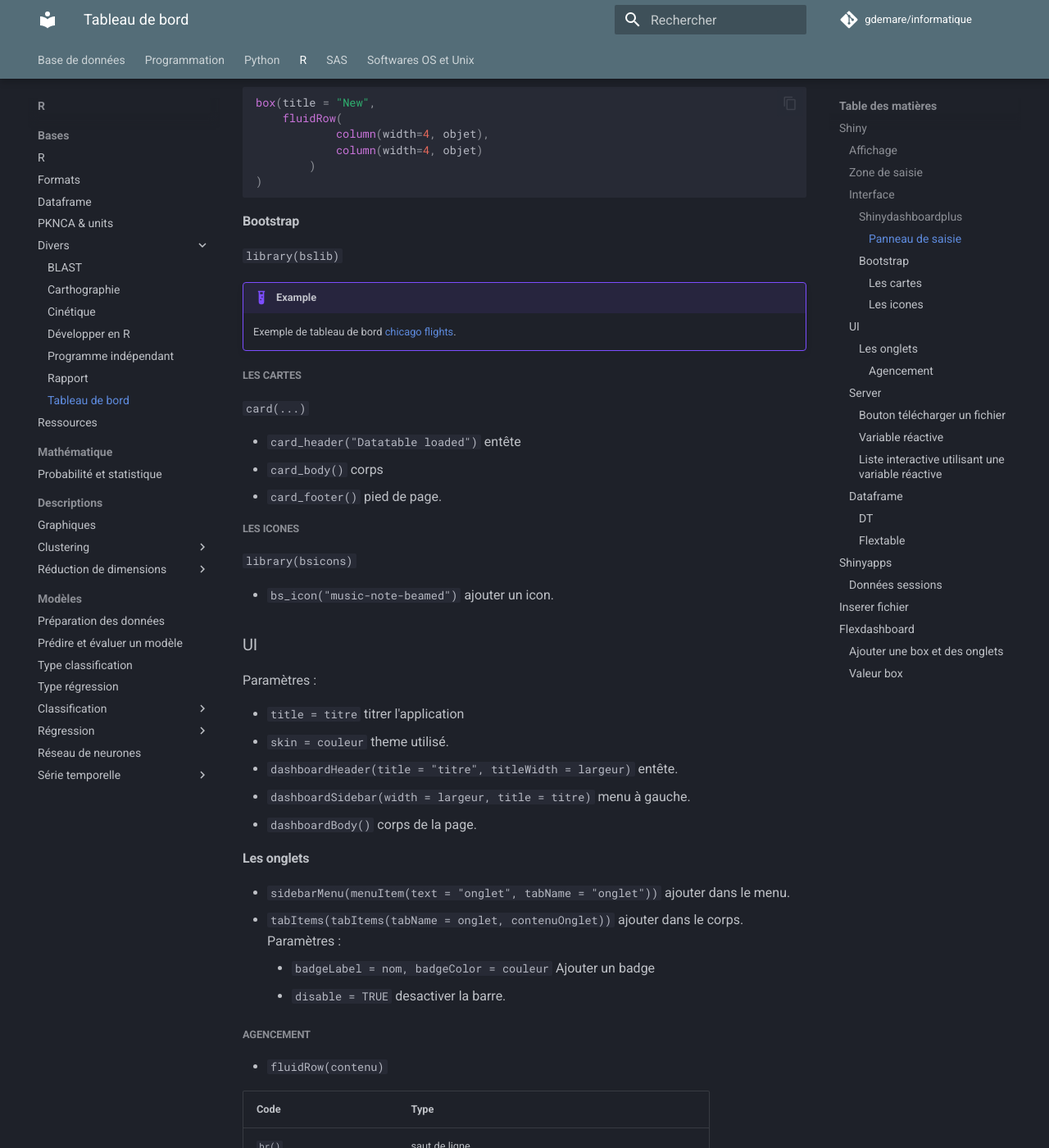
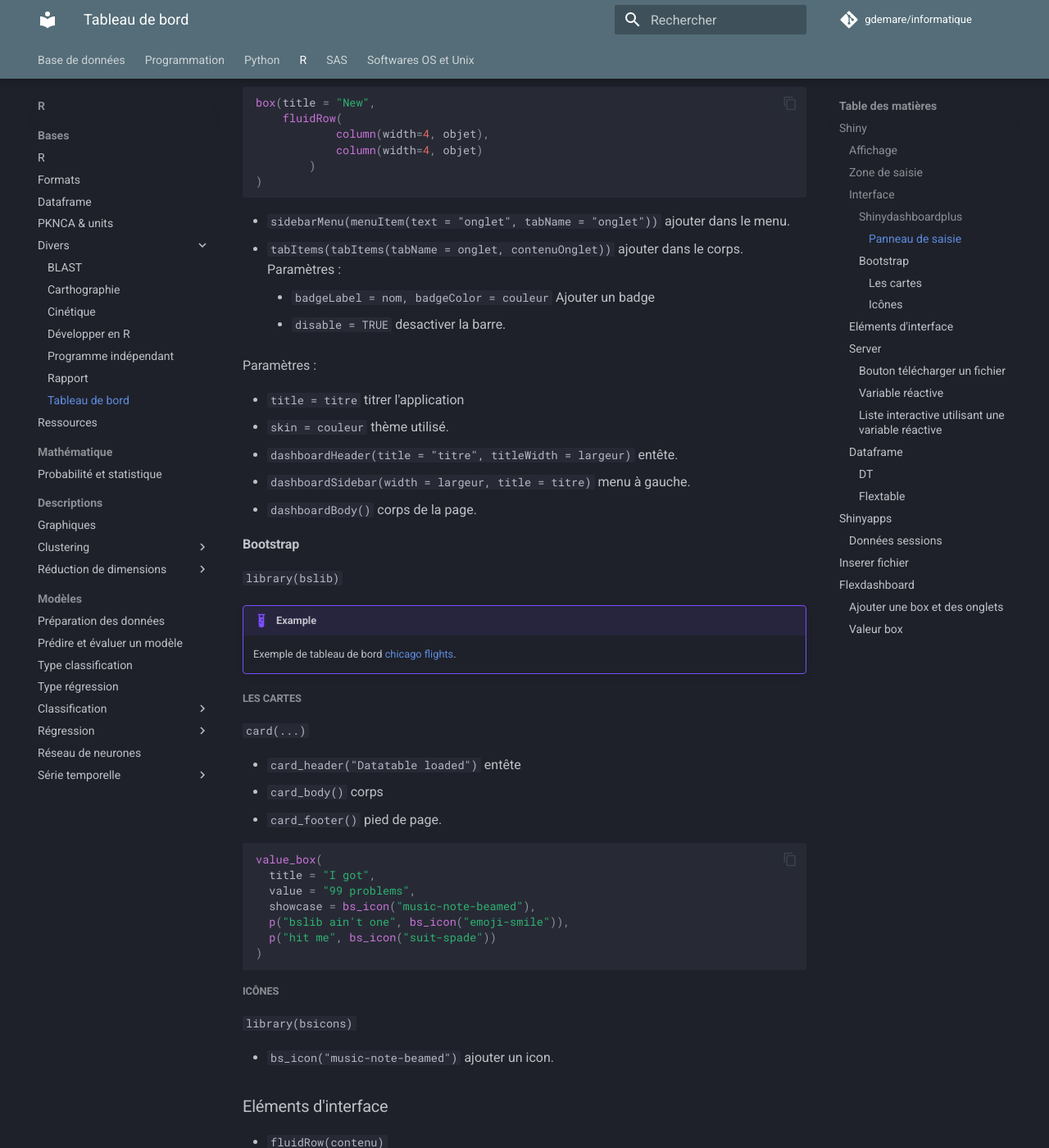
Before and after one commit to gdemare/Informatique, an MkDocs documentation site: the page built from docs/r/tableau-de-bord_r.md, in a window 1280 px wide and 1400 px high, scrolled down 2114 px. Shown: the whole window at 82% size. Built offline with MkDocs 1.6.1 and Material for MkDocs 9.7.7, drawn with Linux system fonts in a browser that asks for light colours; comment, search, counter and statistics services are not loaded.

Commit message:
Update tableau-de-bord_r.md

````diff
--- a/docs/r/tableau-de-bord_r.md
+++ b/docs/r/tableau-de-bord_r.md
@@ -74,7 +74,7 @@ Il existe deux princiapaux packages pour l'interface sont :
 * `mainPanel()` principale.
 * `sidebarPanel()` saisie.
 
-Les boites :
+Les boîtes :
 ``` R
 box(title = "New",
 	fluidRow(
@@ -83,6 +83,21 @@ box(title = "New",
 		)
 )
 ```
+
+* `sidebarMenu(menuItem(text = "onglet", tabName = "onglet"))` ajouter dans le menu.
+* `tabItems(tabItems(tabName = onglet, contenuOnglet))` ajouter dans le corps. Paramètres :
+
+	* `badgeLabel = nom, badgeColor = couleur` Ajouter un badge
+	* `disable = TRUE` desactiver la barre.
+
+Paramètres :
+
+* `title = titre` titrer l'application
+* `skin = couleur` thème utilisé.
+
+* `dashboardHeader(title = "titre", titleWidth = largeur)` entête.
+* `dashboardSidebar(width = largeur, title = titre)` menu à gauche.
+* `dashboardBody()` corps de la page.
 
 #### Bootstrap
 
@@ -99,32 +114,24 @@ box(title = "New",
 * `card_body()` corps
 * `card_footer()` pied de page.
 
-##### Les icones
+``` R
+value_box(
+  title = "I got",
+  value = "99 problems",
+  showcase = bs_icon("music-note-beamed"),
+  p("bslib ain't one", bs_icon("emoji-smile")),
+  p("hit me", bs_icon("suit-spade"))
+)
+```
+
+##### Icônes
 
 `library(bsicons)`
 
 * `bs_icon("music-note-beamed")` ajouter un icon.
 
-### UI
 
-Paramètres :
-
-* `title = titre` titrer l'application
-* `skin = couleur` theme utilisé.
-
-* `dashboardHeader(title = "titre", titleWidth = largeur)` entête.
-* `dashboardSidebar(width = largeur, title = titre)` menu à gauche.
-* `dashboardBody()` corps de la page.
-
-#### Les onglets
-
-* `sidebarMenu(menuItem(text = "onglet", tabName = "onglet"))` ajouter dans le menu.
-* `tabItems(tabItems(tabName = onglet, contenuOnglet))` ajouter dans le corps. Paramètres :
-
-	* `badgeLabel = nom, badgeColor = couleur` Ajouter un badge
-	* `disable = TRUE` desactiver la barre.
-
-##### Agencement
+### Eléments d'interface
 
 * `fluidRow(contenu)`
 
````
